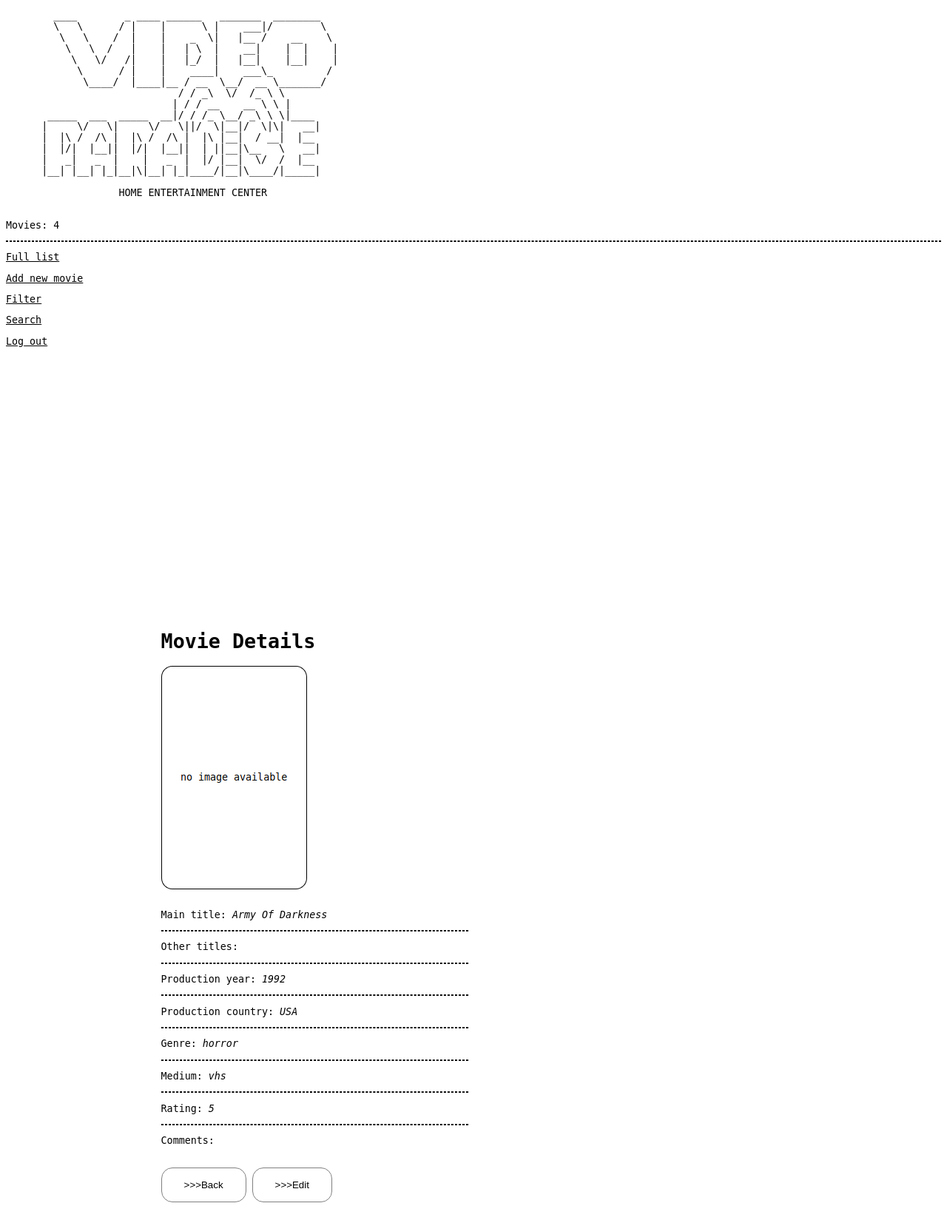
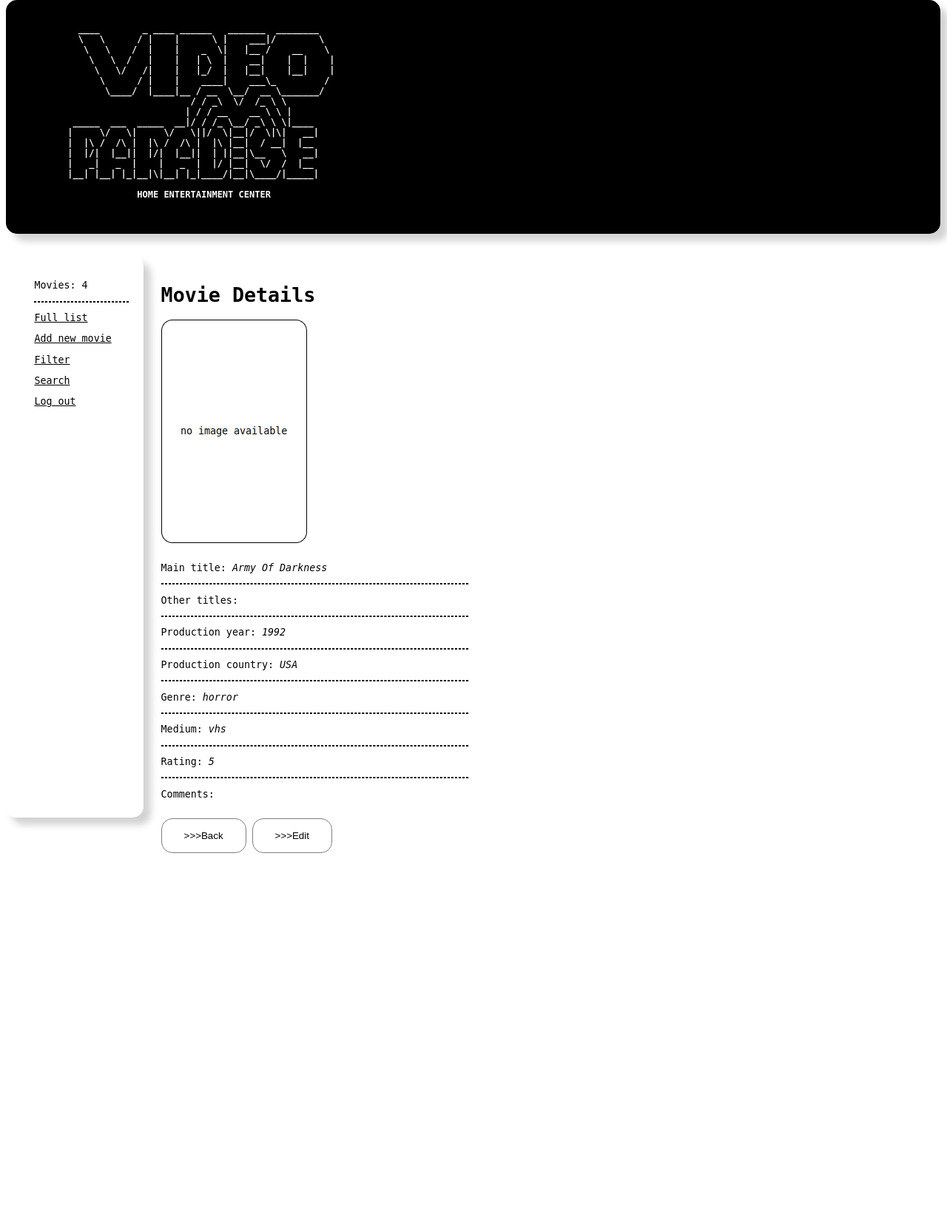
Before and after one commit to RagleGumm/video_paradise_crud, a Django app: page /movies/view/3 in a window 1280 px wide. Shown: the whole page at 74% size. After the commit the page ends 1153 px from the top, so only its background shows below. Run offline with Django 3.2, Linux system fonts and the light colour scheme; a user stored in the database is signed in; data comes from the database, SQL or seed files in the repository.

Commit message:
Corrected formatting

```diff
--- a/movies/templates/movies/base.html
+++ b/movies/templates/movies/base.html
@@ -1,10 +1,14 @@
 {% load static %}
 {% load video_paradise_tags %}
+
 <!DOCTYPE html>
 <html>
+
 <head>
+
   <link rel="stylesheet" href="{% static 'css/movies.css' %}">
-  <div class="page-header">
+
+  <div id="page-header">
     <pre>
         ____        _ ____ ______   _______  ________
         \   \      / |    |      \ |    ___|/        \
@@ -25,11 +29,14 @@
                    HOME ENTERTAINMENT CENTER
     </pre>
   </div>
+
 </head>
 
 <body>
+
   {% if user.is_authenticated %}
-    <div class="sidenav">
+
+    <div id="sidenav">
       <p>
 	    Movies: {% total_movies %}
 	  </p>
@@ -38,7 +45,7 @@
 	    <a href="{% url "movie_list" %}">Full list</a>
 	  </p>
       <p>
-	    <a href="{% url "movie_new" %}">Add new movie</a>
+	    <a href="{% url "movie_add" %}">Add new movie</a>
 	  </p>
       <p>
 	    <a href="{% url "movie_filter" %}">Filter</a>
@@ -50,13 +57,16 @@
 	    <a href="{% url "logout" %}">Log out</a>
 	  </p>
 	</div>
+
     <div id="content">
 	  {% block content %}
 	  {% endblock %}
 	</div>
+
   {% else %}
     {% block login %}
 	{% endblock %}
   {% endif %}
+
 </body>
 </html>
--- a/movies/templates/movies/movie_detail.html
+++ b/movies/templates/movies/movie_detail.html
@@ -2,10 +2,15 @@
 {% load static %}
 
 {% block content %}
+
   <h1>Movie Details</h1>
+
+  <div class="page-section">
+
 	<div class="image">
-    <img src="{% if object.image %}{{object.image.url}}{% else %}{% static "img/no_image.png" %}{% endif %}" width=197 height=302>
+      <img src="{% if object.image %}{{object.image.url}}{% else %}{% static 'img/no_image.png' %}{% endif %}" width="197" height="302">
 	</div>
+
 	<p>
 	  Main title: <i>{{object.main_title}}</i>
 	</p>
@@ -37,9 +42,10 @@
 	<p>
 	  Comments: <i>{{ object.comments }}</i>
 	</p>
-  <br>
-  <form>
+
+  </div>
+
   <input type="button" value=">>>Back" onclick="history.back()">
   <input type="button" value=">>>Edit" onclick="window.location.href='{% url "movie_edit" object.id %}'">
-  </form>
+
 {% endblock %}
```
Also changed, not shown: movies/templates/movies/movie_confirm_delete.html (+10 -3 lines), movies/templates/movies/movie_filter.html (+11 -4 lines), movies/templates/movies/movie_form.html (+10 -3 lines), movies/templates/movies/movie_list.html (+12 -3 lines), movies/templates/movies/movie_search.html (+11 -4 lines). Lines whose indentation alone changed are shown as unchanged.
